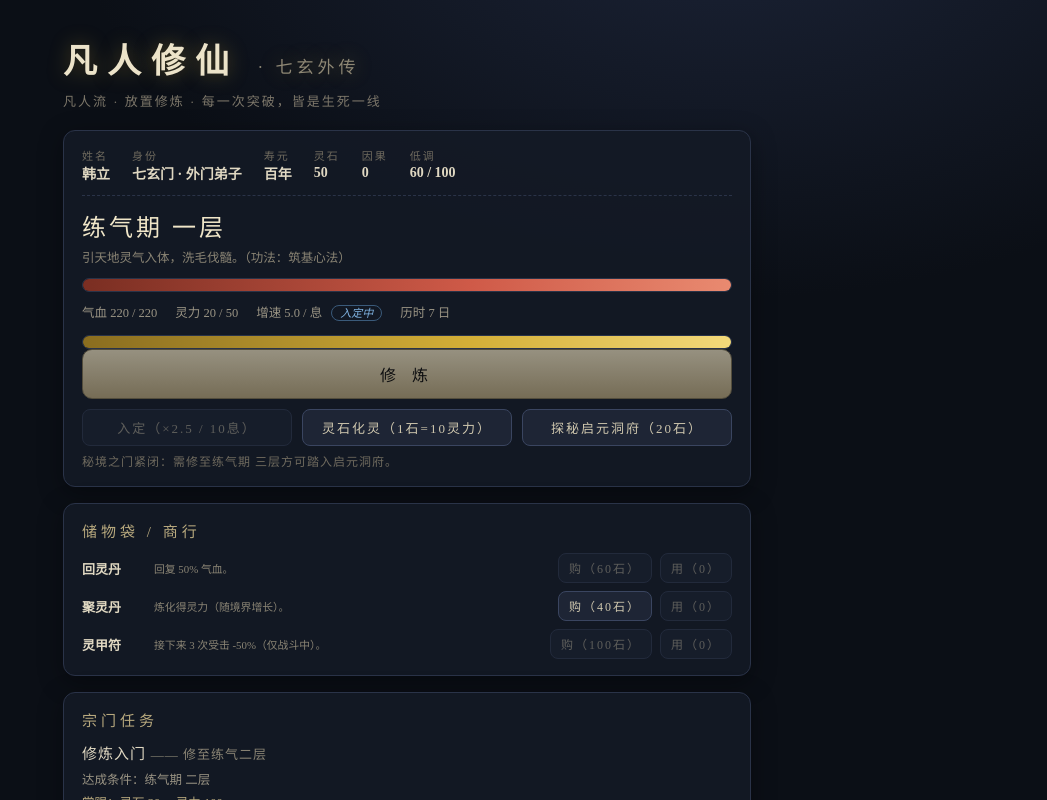
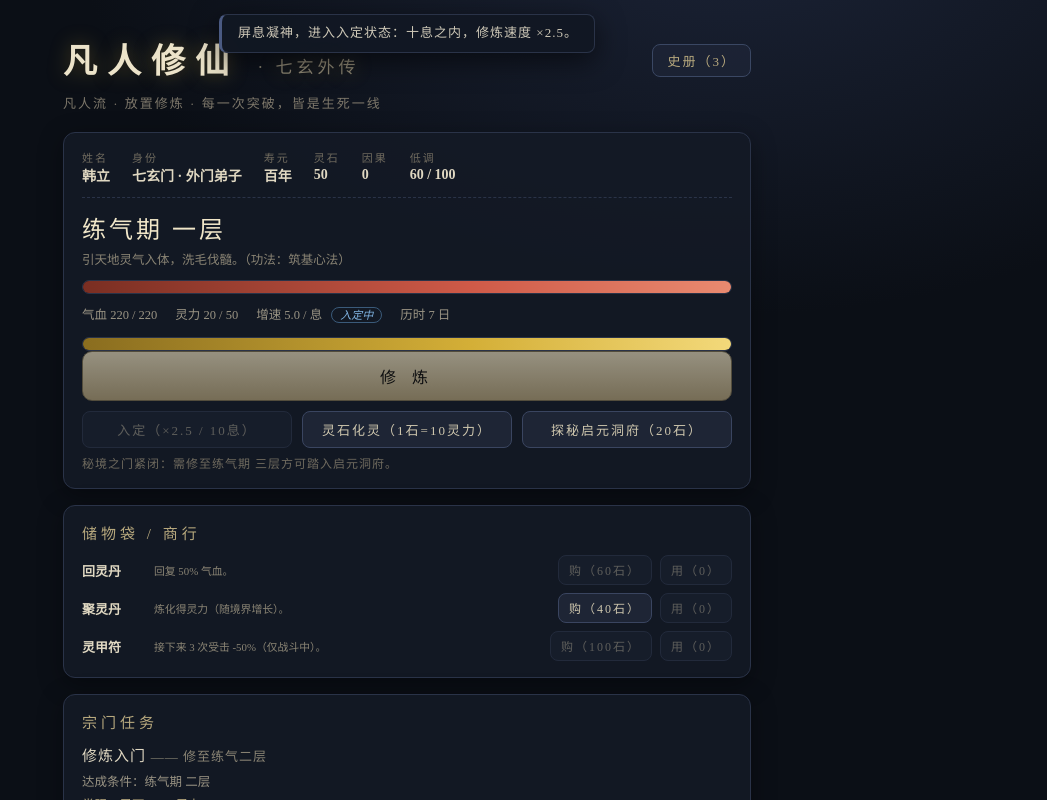
Before and after one commit to MetaQian/fanren-xiuxian, a Vue app: page / in a window 1280 px wide. Both pictures are taken after a click on the button "入定（×2.5 / 10息）". Shown: the top 800 px of the page, without its empty margins (233-1280 px from the left). Built offline with nearby package versions, Linux system fonts and the light colour scheme.

Commit message:
UI: 日志改浮层提示(toast) + 修仙史册独立页面

```diff
--- a/frontend/src/App.vue
+++ b/frontend/src/App.vue
@@ -1,5 +1,5 @@
 <script setup lang="ts">
-import { onBeforeUnmount, onMounted, ref } from "vue";
+import { computed, onBeforeUnmount, onMounted, ref } from "vue";
 import { DUNGEON, ITEMS, METHODS, MISSIONS, REALMS, SPELLS } from "./game/data";
 import {
   type GameState,
@@ -29,21 +29,62 @@ import {
 } from "./game/state";
 
 const s = ref<GameState>(load());
-const logList = ref<LogEntry[]>(s.value.logs.slice(-30).reverse());
 
-function syncLogs() {
-  logList.value = s.value.logs.slice(-30).reverse();
+// ===== 浮层提示（toast） =====
+interface Toast {
+  id: number;
+  text: string;
+  kind: LogEntry["kind"];
+}
+const toasts = ref<Toast[]>([]);
+let toastId = 0;
+let seenLogs = s.value.logs.length; // 只对新日志弹提示
+
+function flushToasts() {
+  const logs = s.value.logs;
+  if (logs.length > seenLogs) {
+    const fresh = logs.slice(seenLogs);
+    seenLogs = logs.length;
+    for (const l of fresh) {
+      const id = ++toastId;
+      toasts.value.push({ id, text: l.text, kind: l.kind });
+      // 重要事件停留久一些
+      const life = l.kind === "break" ? 6000 : 3500;
+      window.setTimeout(() => dismissToast(id), life);
+    }
+    // 最多同屏 4 条，超出最旧的立即沉底
+    if (toasts.value.length > 4) toasts.value.splice(0, toasts.value.length - 4);
+  }
+}
+function dismissToast(id: number) {
+  toasts.value = toasts.value.filter((t) => t.id !== id);
+}
+for (const l of s.value.logs.slice(-1)) {
+  // 开场白（离线结算等）首屏即弹一条，之后静默
+  const id = ++toastId;
+  toasts.value.push({ id, text: l.text, kind: l.kind });
+  window.setTimeout(() => dismissToast(id), 5000);
+}
+
+// 修仙史册（独立页面）
+const journalOpen = ref(false);
+const journalList = computed(() => s.value.logs.slice().reverse());
+function fmtTime(t: number) {
+  const d = new Date(t);
+  const p = (n: number) => String(n).padStart(2, "0");
+  return `${p(d.getMonth() + 1)}-${p(d.getDate())} ${p(d.getHours())}:${p(d.getMinutes())}:${p(d.getSeconds())}`;
 }
 
 function doAct() {
   act(s.value);
-  syncLogs();
+  flushToasts();
 }
 
 function doReset() {
   if (!window.confirm("前尘尽断，转世重修？当前存档将被清除。")) return;
   s.value = resetGame();
-  syncLogs();
+  seenLogs = s.value.logs.length; // 清档后不弹旧提示
+  flushToasts();
 }
 
 const isFinal = () => s.value.realm === REALMS.length - 1;
@@ -90,6 +131,7 @@ onMounted(() => {
   timer = window.setInterval(() => {
     tick(s.value, 1);
     checkMissions(s.value);
+    flushToasts(); // 离线结算/任务达成等也要弹提示
     // 每 5 秒至少落盘一次，不依赖页面退出事件
     if (Date.now() - s.value.lastSave >= 5000) save(s.value);
   }, 1000);
@@ -109,7 +151,12 @@ onBeforeUnmount(() => {
 <template>
   <div class="wrap">
     <header>
-      <h1>凡人修仙 <span class="sub">· 七玄外传</span></h1>
+      <div class="head-row">
+        <h1>凡人修仙 <span class="sub">· 七玄外传</span></h1>
+        <button class="mini journal-btn" @click="journalOpen = true">
+          史册（{{ s.logs.length }}）
+        </button>
+      </div>
       <p class="tag">凡人流 · 放置修炼 · 每一次突破，皆是生死一线</p>
     </header>
 
@@ -138,13 +185,13 @@ onBeforeUnmount(() => {
       <div class="bar"><div class="fill" :style="{ width: pct + '%' }"></div></div>
       <button class="act" :disabled="!canAct()" @click="doAct">{{ btnText() }}</button>
       <div class="sub-actions">
-        <button class="mini" :disabled="meditating() || !!s.enemy" @click="meditate(s); syncLogs()">
+        <button class="mini" :disabled="meditating() || !!s.enemy" @click="meditate(s); flushToasts()">
           入定（×2.5 / 10息）
         </button>
-        <button class="mini" :disabled="s.stones <= 0" @click="stoneToSpirit(s); syncLogs()">
+        <button class="mini" :disabled="s.stones <= 0" @click="stoneToSpirit(s); flushToasts()">
           灵石化灵（1石=10灵力）
         </button>
-        <button class="mini" :disabled="!!s.enemy" @click="enterDungeon(s); syncLogs()">
+        <button class="mini" :disabled="!!s.enemy" @click="enterDungeon(s); flushToasts()">
           探秘{{ DUNGEON.name }}（{{ DUNGEON.fee }}石）
         </button>
       </div>
@@ -175,7 +222,7 @@ onBeforeUnmount(() => {
             class="mini spell"
             :disabled="!canCast(sp.id)"
             :title="sp.desc"
-            @click="castSpell(s, sp.id); syncLogs()"
+            @click="castSpell(s, sp.id); flushToasts()"
           >
             {{ sp.name }}<small>（{{ sp.cost }}灵）</small>
           </button>
@@ -185,13 +232,13 @@ onBeforeUnmount(() => {
             v-for="it in invEntries()"
             :key="it.def.id"
             class="mini"
-            @click="useItem(s, it.def.id); syncLogs()"
+            @click="useItem(s, it.def.id); flushToasts()"
           >
             用·{{ it.def.name }}×{{ it.n }}
           </button>
           <button
             class="mini retreat-btn"
-            @click="retreat(s); syncLogs()"
+            @click="retreat(s); flushToasts()"
           >
             撤退（弃战保命）
           </button>
@@ -207,10 +254,10 @@ onBeforeUnmount(() => {
       <div class="shop">
         <div v-for="it in ITEMS" :key="it.id" class="shop-item">
           <b>{{ it.name }}</b><small>{{ it.desc }}</small>
-          <button class="mini" :disabled="!!s.enemy || s.stones < it.price" @click="buyItem(s, it.id); syncLogs()">
+          <button class="mini" :disabled="!!s.enemy || s.stones < it.price" @click="buyItem(s, it.id); flushToasts()">
             购（{{ it.price }}石）
           </button>
-          <button class="mini" :disabled="!s.inv[it.id]" @click="useItem(s, it.id); syncLogs()">
+          <button class="mini" :disabled="!s.inv[it.id]" @click="useItem(s, it.id); flushToasts()">
             用（{{ s.inv[it.id] ?? 0 }}）
           </button>
         </div>
@@ -259,12 +306,36 @@ onBeforeUnmount(() => {
       </div>
     </section>
 
-    <section class="card log">
-      <h2>修仙日志</h2>
-      <ul>
-        <li v-for="(l, i) in logList" :key="i" :class="l.kind">{{ l.text }}</li>
-      </ul>
-    </section>
+    <!-- 修仙史册 · 独立页面 -->
+    <div class="journal-mask" v-if="journalOpen" @click.self="journalOpen = false">
+      <div class="journal">
+        <div class="j-head">
+          <h2>修仙史册</h2>
+          <span class="dim">{{ s.logs.length }} 则</span>
+          <button class="mini" @click="journalOpen = false">返回</button>
+        </div>
+        <ul v-if="journalList.length">
+          <li v-for="(l, i) in journalList" :key="i" :class="l.kind">
+            <time>{{ fmtTime(l.t) }}</time>
+            <span>{{ l.text }}</span>
+          </li>
+        </ul>
+        <p v-else class="dim">史册空空如也。</p>
+      </div>
+    </div>
+
+    <!-- 浮层提示（toast） -->
+    <div class="toasts">
+      <div
+        v-for="t in toasts"
+        :key="t.id"
+        class="toast"
+        :class="t.kind"
+        @click="dismissToast(t.id)"
+      >
+        {{ t.text }}
+      </div>
+    </div>
 
     <footer>
       <span>《凡人修仙传》同人玩法 · 仅取世界观设定</span>
--- a/frontend/src/style.css
+++ b/frontend/src/style.css
@@ -434,3 +434,178 @@ footer .reset {
 footer .reset:hover {
   color: #b96a5a;
 }
+
+/* ===== 头部：标题 + 史册入口 ===== */
+.head-row {
+  display: flex;
+  align-items: center;
+  justify-content: space-between;
+  gap: 10px;
+  flex-wrap: wrap;
+}
+
+.head-row h1 {
+  margin: 6px 0 2px;
+}
+
+.journal-btn {
+  flex: none;
+  margin-top: 8px;
+  padding: 6px 14px;
+  font-size: 13px;
+  color: #b8a97e;
+  background: rgba(30, 38, 56, 0.7);
+  border: 1px solid #3a4763;
+  border-radius: 8px;
+  cursor: pointer;
+  letter-spacing: 2px;
+  font-family: inherit;
+}
+
+.journal-btn:hover {
+  color: #e9cf7f;
+  border-color: #6b7ea3;
+}
+
+/* ===== 浮层提示（toast） ===== */
+.toasts {
+  position: fixed;
+  top: 14px;
+  left: 50%;
+  transform: translateX(-50%);
+  z-index: 50;
+  display: flex;
+  flex-direction: column;
+  align-items: center;
+  gap: 8px;
+  width: min(92vw, 560px);
+  pointer-events: none;
+}
+
+.toast {
+  pointer-events: auto;
+  max-width: 100%;
+  padding: 8px 16px;
+  font-size: 13px;
+  letter-spacing: 1px;
+  line-height: 1.6;
+  color: #cfc9b8;
+  background: rgba(18, 24, 36, 0.94);
+  border: 1px solid #2a3348;
+  border-left: 3px solid #4a5a82;
+  border-radius: 8px;
+  box-shadow: 0 8px 28px rgba(0, 0, 0, 0.55);
+  cursor: pointer;
+  animation: toast-in 0.28s ease-out;
+  text-align: center;
+}
+
+.toast.good {
+  border-left-color: #6f9c54;
+  color: #b4d89e;
+}
+
+.toast.bad {
+  border-left-color: #a03a2c;
+  color: #e0a094;
+}
+
+.toast.break {
+  border-left-color: #d9b64a;
+  color: #e9cf7f;
+  text-shadow: 0 0 8px rgba(212, 175, 55, 0.35);
+}
+
+@keyframes toast-in {
+  from {
+    opacity: 0;
+    transform: translateY(-10px);
+  }
+  to {
+    opacity: 1;
+    transform: translateY(0);
+  }
+}
+
+/* ===== 修仙史册 · 独立页面 ===== */
+.journal-mask {
+  position: fixed;
+  inset: 0;
+  z-index: 40;
+  background: rgba(5, 8, 13, 0.72);
+  backdrop-filter: blur(3px);
+  display: flex;
+  justify-content: center;
+  padding: 24px 12px;
+}
+
+.journal {
+  width: min(680px, 100%);
+  max-height: 100%;
+  display: flex;
+  flex-direction: column;
+  background: #111624;
+  border: 1px solid #2a3348;
+  border-radius: 12px;
+  box-shadow: 0 16px 60px rgba(0, 0, 0, 0.7);
+  overflow: hidden;
+}
+
+.j-head {
+  display: flex;
+  align-items: center;
+  gap: 10px;
+  padding: 12px 16px;
+  border-bottom: 1px solid #232c40;
+}
+
+.j-head h2 {
+  margin: 0;
+  font-size: 16px;
+  letter-spacing: 4px;
+  color: #b8a97e;
+}
+
+.j-head .dim {
+  flex: 1;
+  font-size: 12px;
+}
+
+.journal ul {
+  list-style: none;
+  margin: 0;
+  padding: 6px 0;
+  overflow-y: auto;
+  flex: 1;
+}
+
+.journal li {
+  display: flex;
+  gap: 12px;
+  padding: 6px 16px;
+  border-bottom: 1px solid #1a2233;
+  font-size: 13px;
+  line-height: 1.7;
+  color: #9a9484;
+}
+
+.journal li time {
+  flex: none;
+  font-size: 11px;
+  color: #55607a;
+  font-variant-numeric: tabular-nums;
+  padding-top: 2px;
+}
+
+.journal li.good {
+  color: #9fc98a;
+}
+
+.journal li.bad {
+  color: #cf8074;
+}
+
+.journal li.break {
+  color: #e9cf7f;
+  text-shadow: 0 0 8px rgba(212, 175, 55, 0.3);
+}
```
